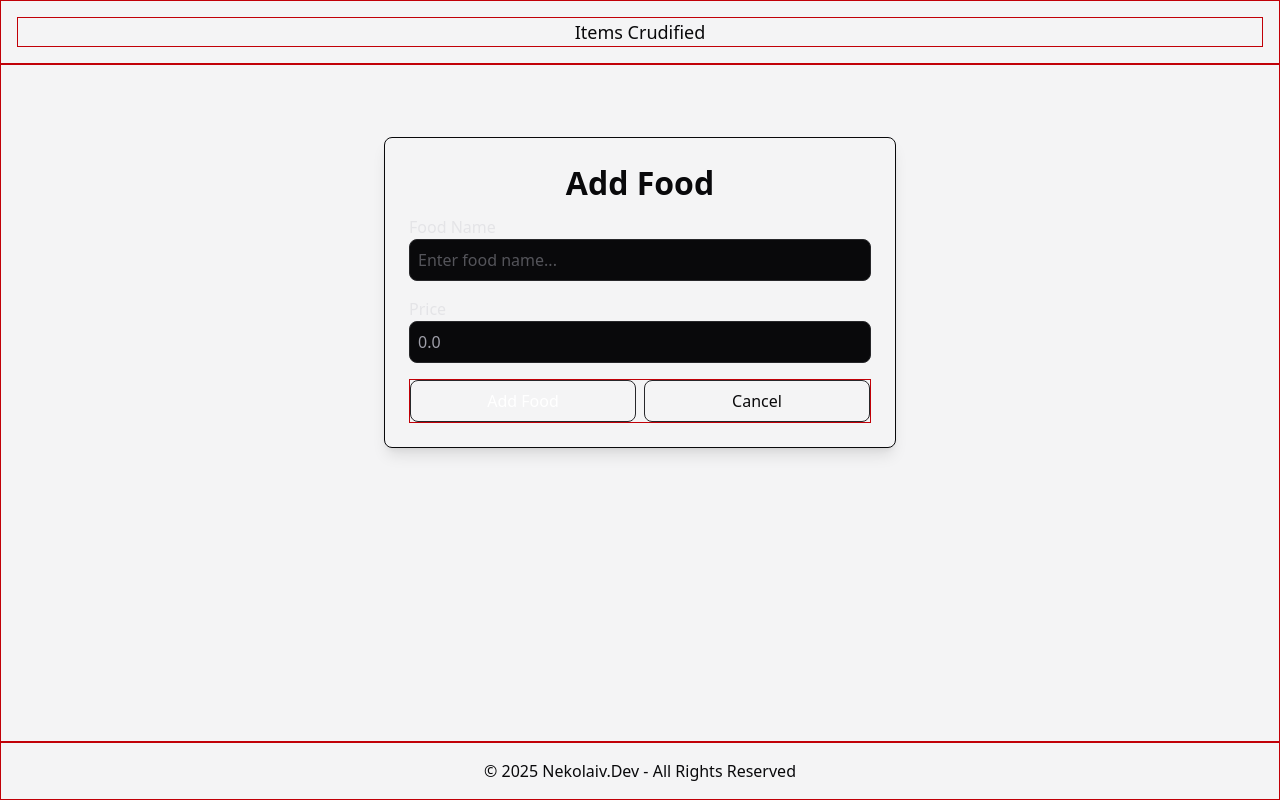
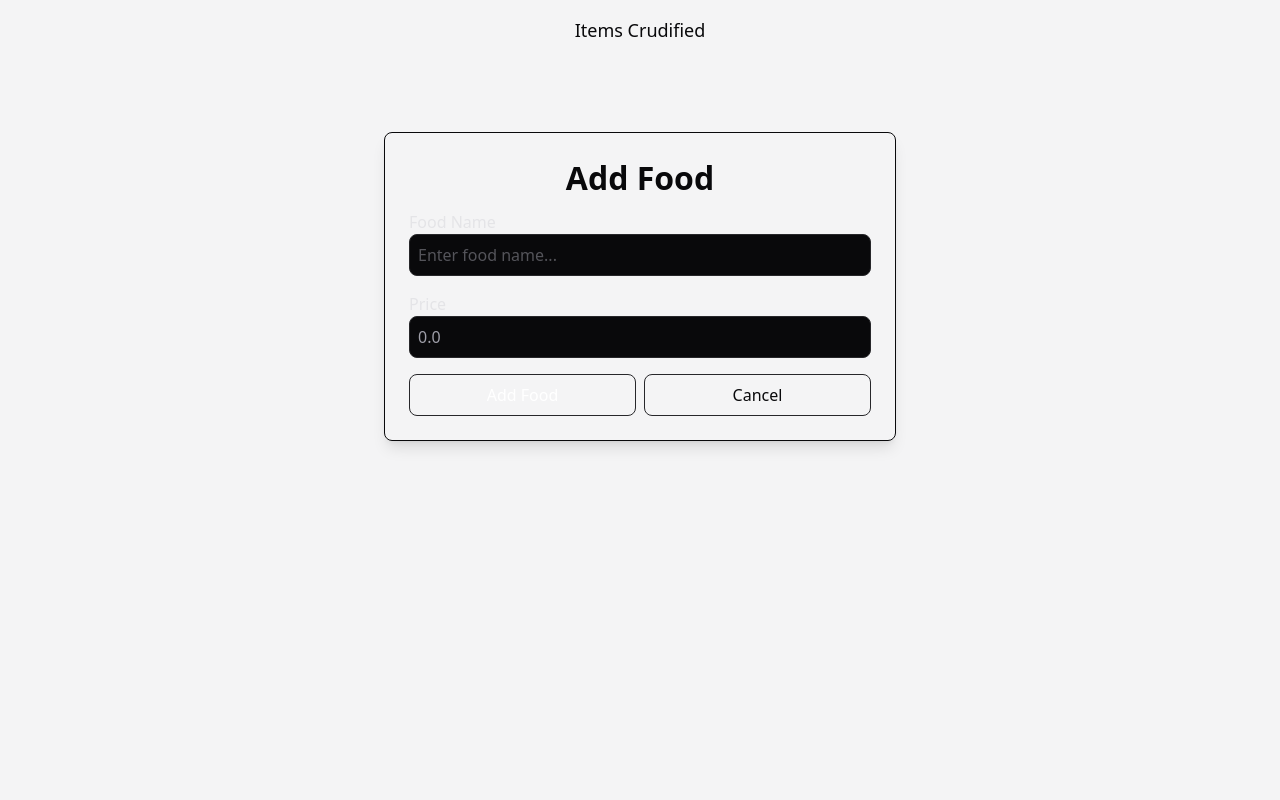
Before and after one commit to nekolaiv/items-crudified, a Django app: page /food/add/ in a window 1280 px wide. Run offline with Django 5.2, Linux system fonts and the light colour scheme.

Commit message:
update: remove borders

```diff
--- a/inventory/templates/base.html
+++ b/inventory/templates/base.html
@@ -17,8 +17,8 @@
 	<body
 		class="min-h-screen max-w-screen flex flex-col bg-zinc-100 dark:bg-zinc-950 text-zinc-950 dark:text-zinc-300"
 	>
-		<header class="border border-red-700 p-4 relative min-w-screen">
-			<nav class="border border-red-700">
+		<header class="p-4 relative min-w-screen">
+			<nav class="">
 				<ul class="flex justify-center items-center">
 					<li>
 						<a href="/" class="text-lg"><h1>Items Crudified</h1></a>
@@ -27,12 +27,12 @@
 			</nav>
 		</header>
 
-		<main class="border border-red-700 flex-grow-1 p-6">
+		<main class="flex-grow-1 p-6">
 			{% block content %}{% endblock %}
 		</main>
 
 		<footer
-			class="text-center p-4 bg-zinc-100 dark:bg-zinc-950 text-zinc-950 dark:text-zinc-300 border border-red-700"
+			class="text-center p-4 bg-zinc-100 dark:bg-zinc-950 text-zinc-950 dark:text-zinc-300
 		>
 			© 2025 Nekolaiv.Dev - All Rights Reserved
 		</footer>
--- a/inventory/templates/food_form.html
+++ b/inventory/templates/food_form.html
@@ -27,7 +27,7 @@
 			{{ form.price }}
 		</div>
 
-		<div class="flex justify-center gap-2 w-full border border-red-700">
+		<div class="flex justify-center gap-2 w-full">
 			<button
 				type="submit"
 				class="w-[50%] bg-zinc-100 dark:bg-zinc-950 border border-zinc-800 text-white py-2 rounded-lg hover:bg-zinc-900"
```
